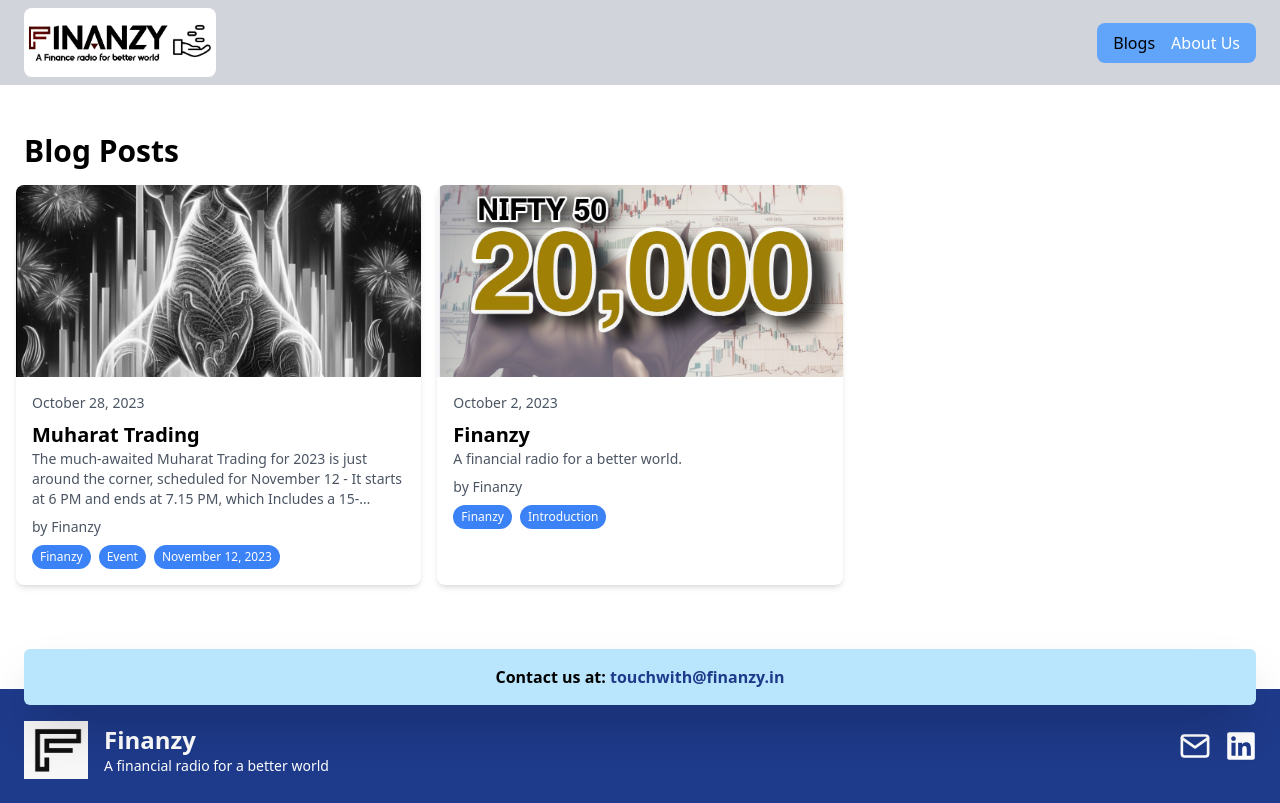
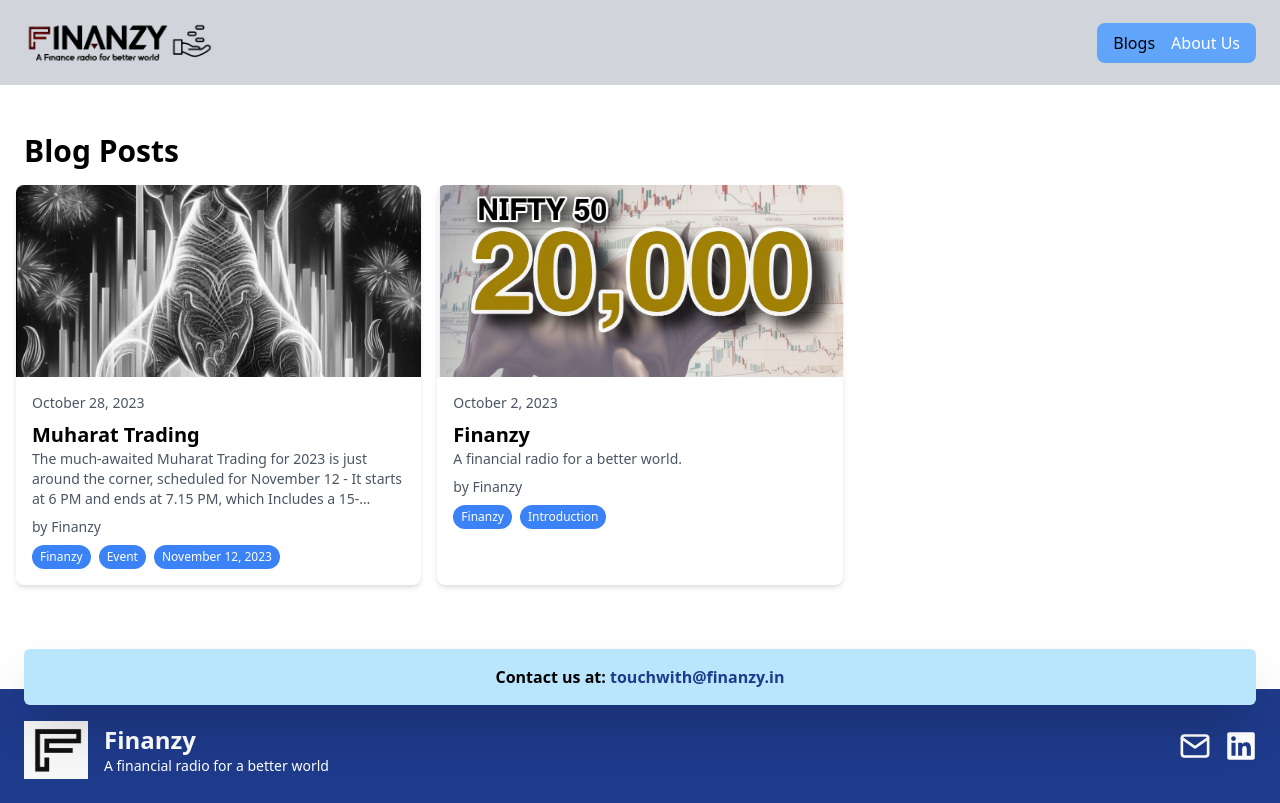
Before and after one commit to v-house/my-finance-life, a Next.js app: page / in a window 1280 px wide. Built offline with nearby package versions, Linux system fonts and the light colour scheme.

Commit message:
Updated .jpg to .png logo

```diff
--- a/components/Navbar.tsx
+++ b/components/Navbar.tsx
@@ -9,7 +9,7 @@
       <div className="container mx-auto flex justify-between items-center">
         <div className="flex items-center space-x-2">
           <Image
-            src="/full_logo.jpg"
+            src="/full_logo.png"
             alt="Logo"
             width={160}
             height={100}
```
Also changed, not shown: public/full_logo.png (added), public/full_logo1.jpg (renamed from public/full_logo.jpg).
